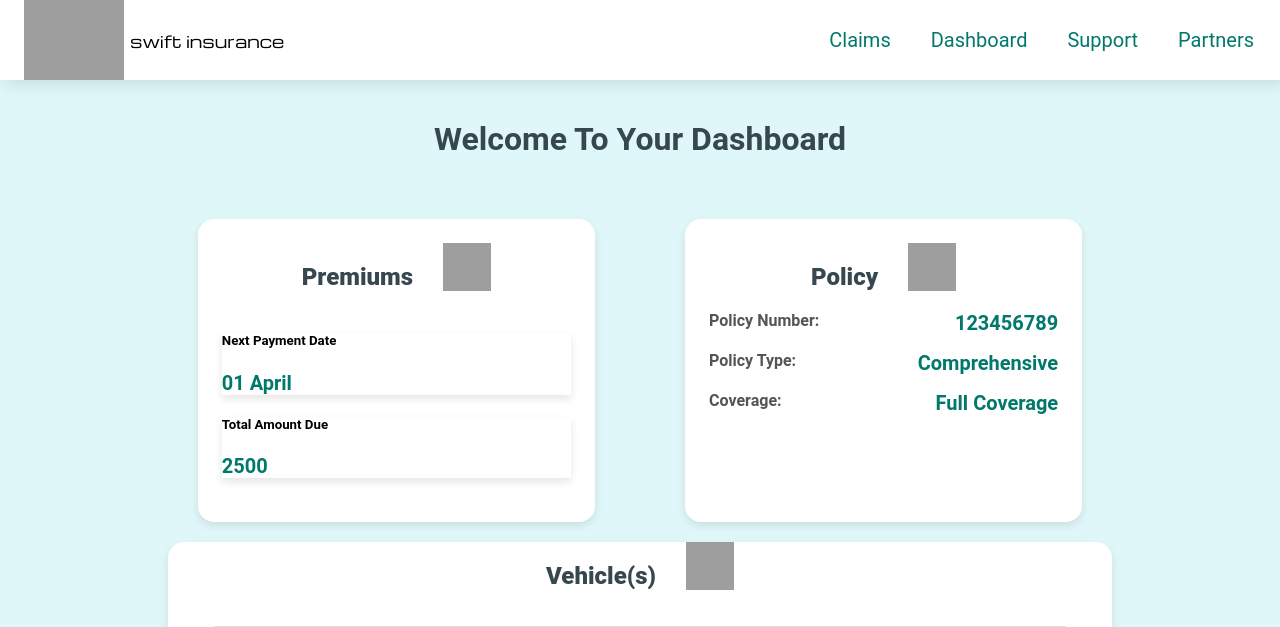
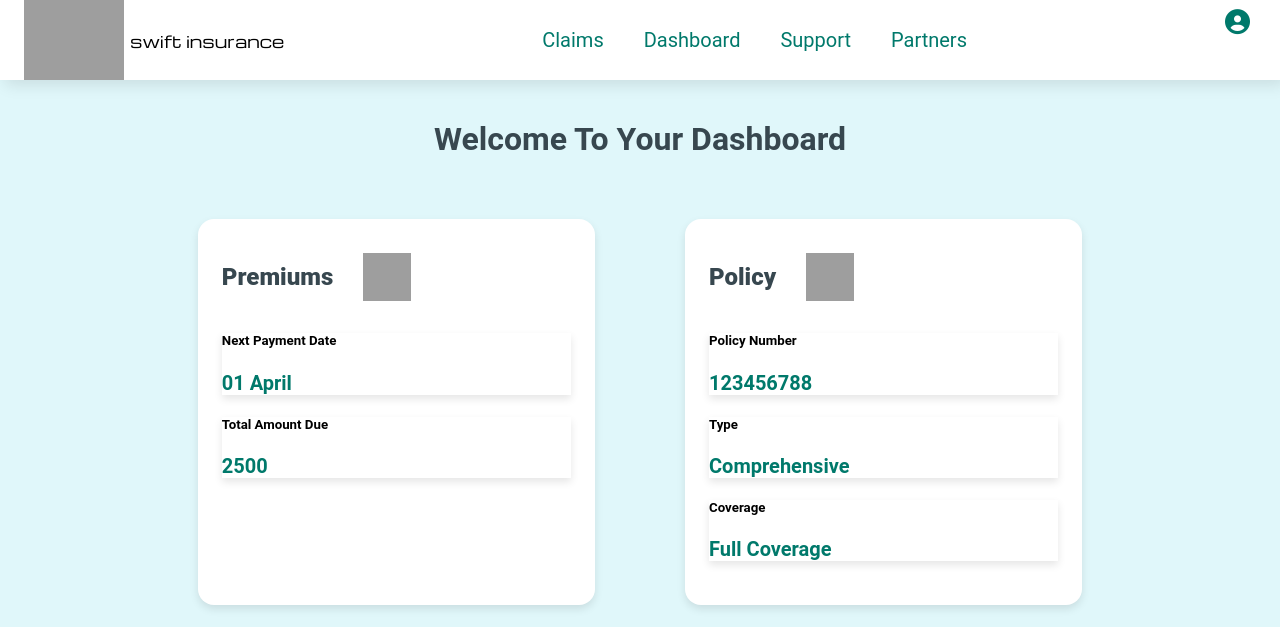
Before and after one commit to Vuyo17Sanlam/Car-Insurance-Capstone, a Flask app: page / in a window 1280 px wide. Shown: the top 627 px of the page. Run offline with Flask 3, Linux system fonts and the light colour scheme; data that the repository does not hold is empty; grey boxes are pictures that could not be loaded.

Commit message:
Add new feature to dashboard

```diff
--- a/templates/base.html
+++ b/templates/base.html
@@ -9,6 +9,13 @@
     <link
       href="https://fonts.googleapis.com/css2?family=Michroma&display=swap"
       rel="stylesheet"
+    />
+    <link
+      rel="stylesheet"
+      href="https://cdnjs.cloudflare.com/ajax/libs/font-awesome/6.7.2/css/all.min.css"
+      integrity="sha512-Evv84Mr4kqVGRNSgIGL/F/aIDqQb7xQ2vcrdIwxfjThSH8CSR7PBEakCr51Ck+w+/U6swU2Im1vVX0SVk9ABhg=="
+      crossorigin="anonymous"
+      referrerpolicy="no-referrer"
     />
     <style>
       body {
@@ -30,7 +37,7 @@
         padding: 6px;
         overflow: hidden;
         display: flex;
-        justify-content: right;
+        justify-content: center;
         align-items: center;
         font-size: 20px;
       }
@@ -62,6 +69,20 @@
         margin-bottom: 0;
         text-align: center;
       }
+      .username {
+        color: #00796b;
+      }
+      .user {
+        display: flex;
+        flex-direction: column;
+        margin-top: 10px;
+        margin-right: 30px;
+      }
+      .fa-circle-user {
+        text-align: center;
+        color: #00796b;
+        font-size: 25px;
+      }
     </style>
     {% block head_content %} {% endblock %}
   </head>
@@ -81,6 +102,12 @@
         <li><a href="#support">Support</a></li>
         <li><a href="#partners">Partners</a></li>
       </ul>
+      <div class="user">
+        <i class="fa-solid fa-circle-user"></i>
+        {% for user in users %}
+        <p class="username">{{user.name}}</p>
+        {% endfor %}
+      </div>
     </nav>
     {% block content %} {% endblock %}
   </body>
--- a/templates/dashboard.html
+++ b/templates/dashboard.html
@@ -64,7 +64,7 @@
     padding: 24px;
     padding-top: 0px;
     margin-top: 0;
-    width: 30%;
+    margin-bottom: 30px;
     border-radius: 16px;
     background-color: #ffffff;
     box-shadow: 0 4px 8px rgba(0, 0, 0, 0.1);
@@ -72,9 +72,9 @@
   }
   .vehicle-container {
     display: flex;
-    width: 100%;
+    width: 90%;
     justify-content: center;
-    margin-top: 20px;
+    margin-top: 0px;
   }
   .dashboard-card:hover {
     box-shadow: 0 8px 16px rgba(0, 0, 0, 0.2);
@@ -88,11 +88,12 @@
   .card-header {
     display: flex;
     gap: 30px;
-    justify-content: center;
+    justify-content: left;
   }
   .card-header img {
     width: 48px;
     height: 48px;
+    margin-top: 10px;
   }
   .card-content {
     display: flex;
@@ -170,16 +171,22 @@
   .vehicle-info {
     margin-top: 8px;
   }
+  .card-icon {
+    height: 30px;
+  }
+  .heading {
+    color: black;
+    font-size: 15px;
+  }
 </style>
-{% endblock %} {% block content %} {% for user in users %}
-<h1 class="greeting">Hello, {{user.name}}</h1>
-{% endfor %}
+{% endblock %} {% block content %} {% for user in users %} {% endfor %}
 <h1 class="welcome">Welcome To Your Dashboard</h1>
 <div class="dashboard-cards-container">
   <div class="dashboard-card">
     <div class="card-header">
       <h2 class="dashboard-card-title">Premiums</h2>
       <img
+        class="card-icon"
         src="https://static.vecteezy.com/system/resources/previews/023/647/295/non_2x/a-premium-download-icon-of-financial-insurance-vector.jpg"
         alt="Insurance Icon"
       />
@@ -222,22 +229,54 @@
     <div class="card-header">
       <h2 class="dashboard-card-title">Policy</h2>
       <img
+        class="card-icon"
         src="https://cdn-icons-png.flaticon.com/512/4436/4436485.png"
-        alt="Policy Icon"
+        alt="Insurance Icon"
       />
     </div>
     <div class="card-content">
-      <div class="card-text">
-        <span class="desc">Policy Number:</span>
-        <span class="amount">123456789</span>
+      <div class="row">
+        <div class="col-md-6">
+          <div
+            class="card"
+            style="
+              box-shadow: 0 4px 8px rgba(0, 0, 0, 0.1);
+              margin-bottom: 16px;
+            "
+          >
+            <div class="card-body">
+              <h5 class="desc">Policy Number</h5>
+              <p class="amount">123456788</p>
             </div>
-      <div class="card-text">
-        <span class="desc">Policy Type:</span>
-        <span class="amount">Comprehensive</span>
           </div>
-      <div class="card-text">
-        <span class="desc">Coverage:</span>
-        <span class="amount">Full Coverage</span>
+        </div>
+        <div class="col-md-6">
+          <div
+            class="card"
+            style="
+              box-shadow: 0 4px 8px rgba(0, 0, 0, 0.1);
+              margin-bottom: 16px;
+            "
+          >
+            <div class="card-body">
+              <h5 class="desc">Type</h5>
+              <p class="amount">Comprehensive</p>
+            </div>
+          </div>
+        </div>
+        <div class="col-md-6">
+          <div
+            class="card"
+            style="
+              box-shadow: 0 4px 8px rgba(0, 0, 0, 0.1);
+              margin-bottom: 16px;
+            "
+          >
+            <div class="card-body">
+              <h5 class="desc">Coverage</h5>
+              <p class="amount">Full Coverage</p>
+            </div>
+          </div>
         </div>
       </div>
     </div>
@@ -247,6 +286,7 @@
       <div class="card-header">
         <h2 class="dashboard-card-title">Vehicle(s)</h2>
         <img
+          class="card-icon"
           src="https://cdn-icons-png.flaticon.com/256/1456/1456842.png"
           alt="Vehicle Icon"
         />
@@ -260,9 +300,9 @@
               alt="Vehicle 1"
             />
             <div class="vehicle-info">
-            <h3>Make: Toyota</h3>
-            <h3>Model: Corolla</h3>
-            <h3>Year: 2020</h3>
+              <h3><span class="heading">Make:</span> Toyota</h3>
+              <h3><span class="heading">Model:</span> Corolla</h3>
+              <h3><span class="heading">Year: </span> 2020</h3>
             </div>
           </div>
           <div class="vehicle-card">
@@ -272,9 +312,9 @@
               alt="Vehicle 2"
             />
             <div class="vehicle-info">
-            <h3>Make: Honda</h3>
-            <h3>Model: Civic</h3>
-            <h3>Year: 2019</h3>
+              <h3><span class="heading">Make:</span> Honda</h3>
+              <h3><span class="heading">Model:</span> Civic</h3>
+              <h3><span class="heading">Year: </span> 2019</h3>
             </div>
           </div>
           <!-- Add more vehicle cards as needed -->
@@ -282,4 +322,6 @@
       </div>
     </div>
   </div>
+
   {% endblock %}
+</div>
```
Lines whose indentation alone changed are shown as unchanged.
